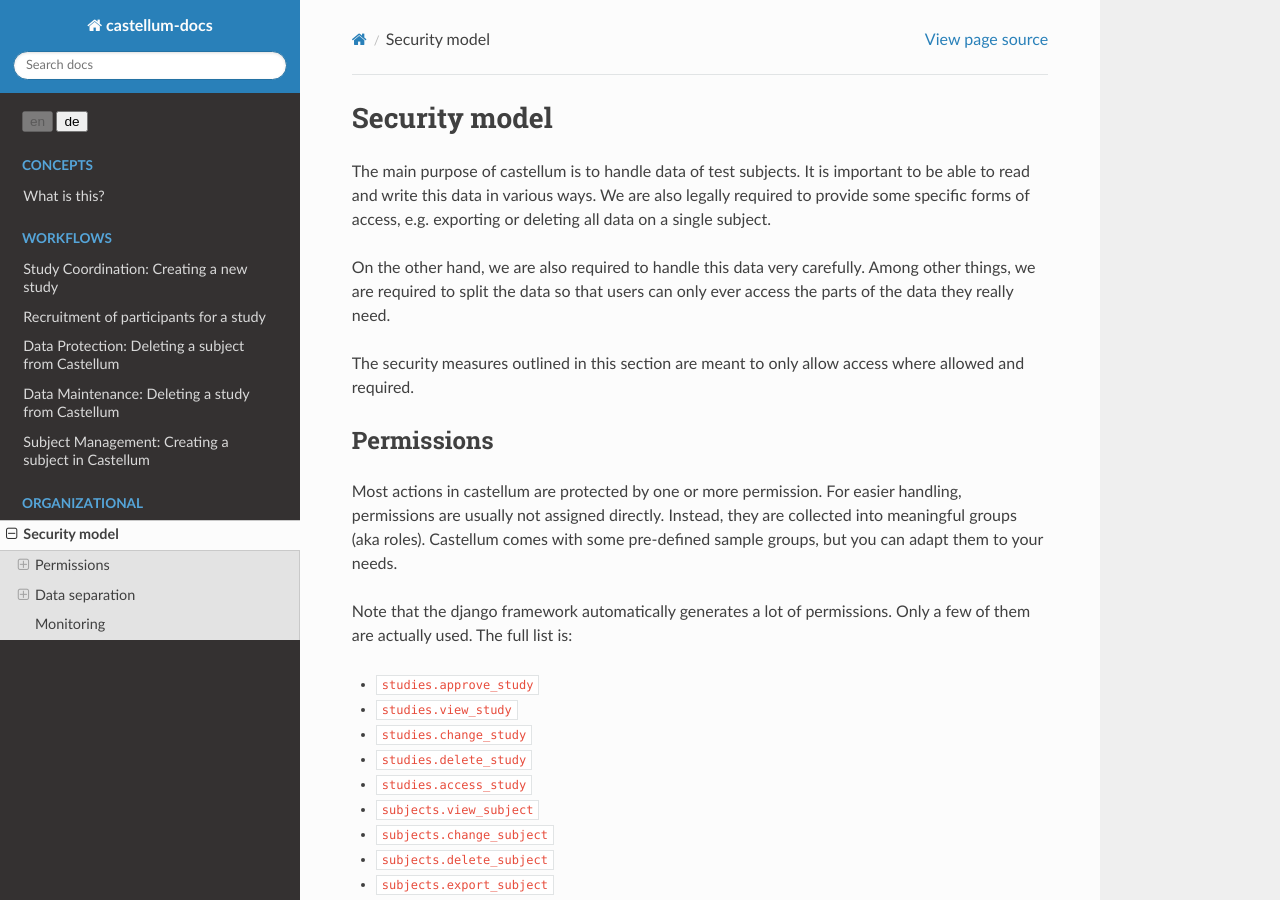
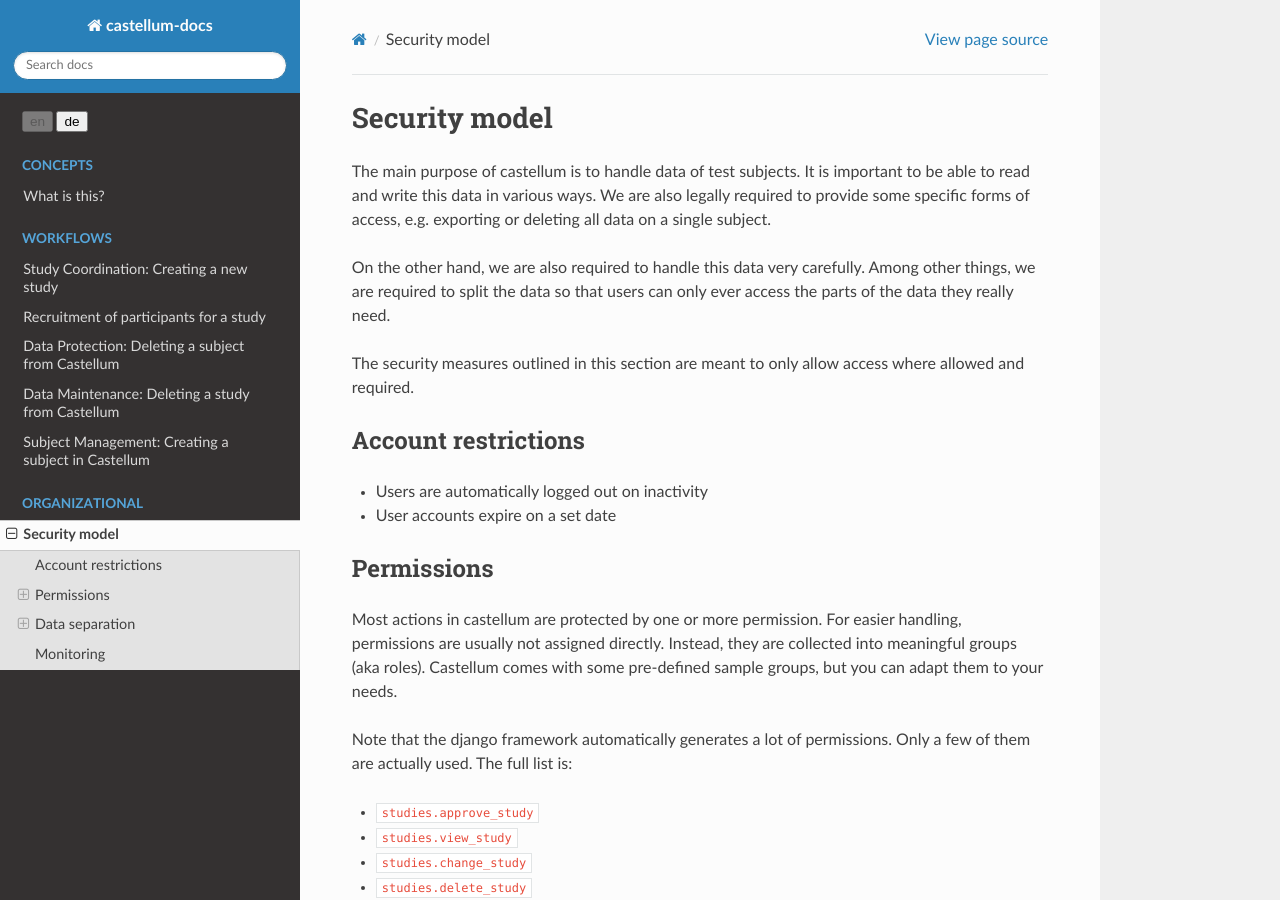
Before and after one commit to DouglasNeuroInformatics/castellum, a Sphinx documentation site: the page built from source/organizational/security.rst, in a window 1280 px wide and 900 px high. Built offline with Sphinx 7.4.7 and the Read the Docs theme 2.0.0, drawn with Linux system fonts in a browser that asks for light colours.

Commit message:
add account restrictions to security section

```diff
--- a/source/organizational/security.rst
+++ b/source/organizational/security.rst
@@ -12,6 +12,12 @@ users can only ever access the parts of the data they really need.
 
 The security measures outlined in this section are meant to only allow access
 where allowed and required.
+
+Account restrictions
+--------------------
+
+-  Users are automatically logged out on inactivity
+-  User accounts expire on a set date
 
 Permissions
 -----------
```
